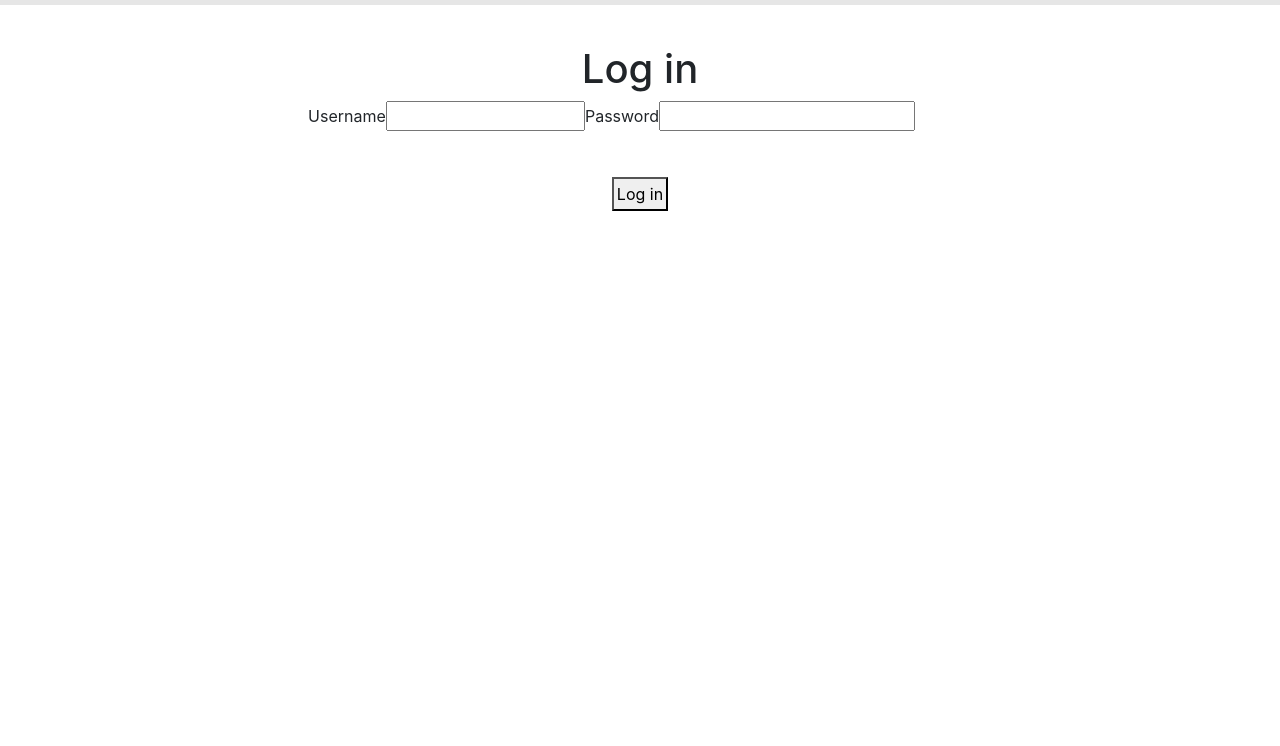
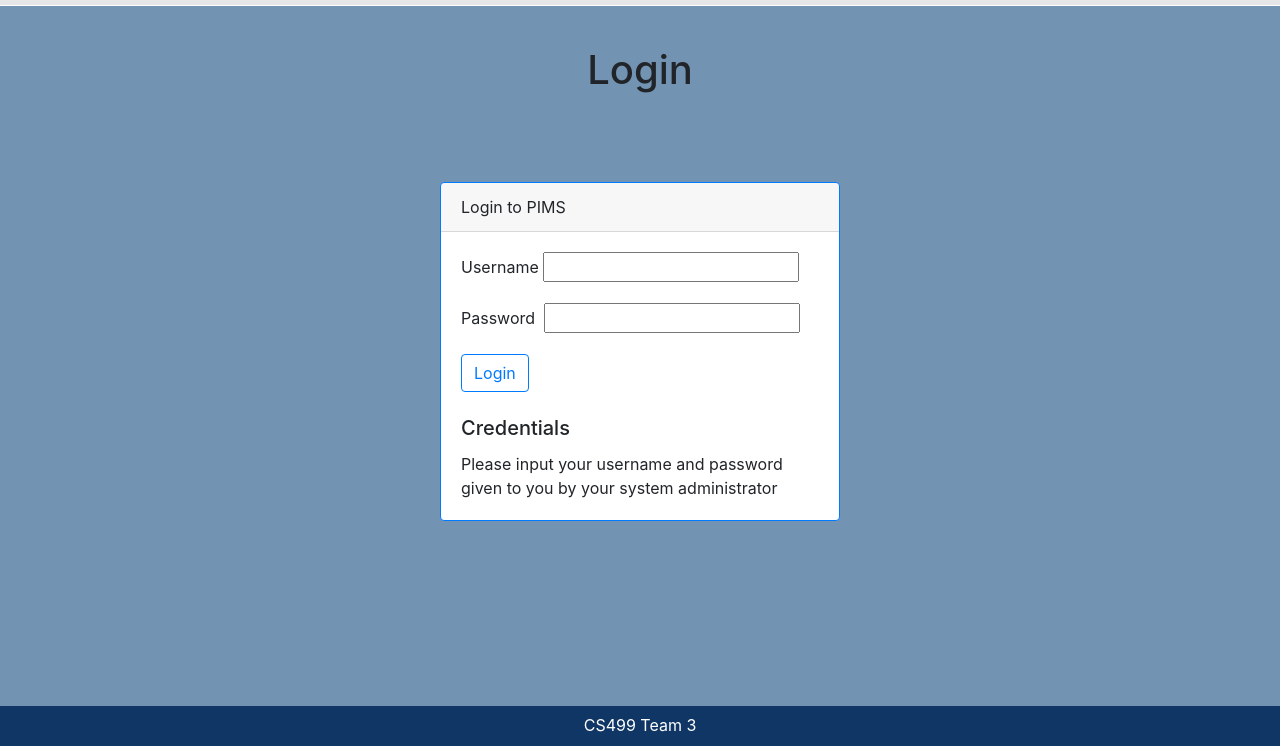
Before and after one commit to Timothy-Hagler/Patient-Info-Management, a React app in the folder patient_information_management/: page / in a window 1280 px wide. Shown: the part 54-800 px from the top of the page. Built offline with nearby package versions, Linux system fonts and the light colour scheme.

Commit message:
Fixed login page sizing

```diff
--- a/patient_information_management/src/components/App/App.css
+++ b/patient_information_management/src/components/App/App.css
@@ -5,3 +5,8 @@
 .navbar{
   background-color: rgb(230, 230, 230);
 }
+
+html, body {
+  height: 100%;
+  width: 100%;
+}
--- a/patient_information_management/src/components/Login/Login.css
+++ b/patient_information_management/src/components/Login/Login.css
@@ -14,19 +14,24 @@ section {
     margin: 40px;
 }
 
-.credentials {
-    margin: auto;
-    display: flex;
-    align-items: center;
-    justify-content: center;
-    position: relative;
+.loginBody {
+  background-color:rgb(115, 147, 179);
+  position:fixed;
+  top: 60.3167px;
 }
 
-.loginbtn {
-    margin-top: 25px;
-    margin-left: auto;
-    margin-right: auto;
-    display: block;
-    padding: 3px;
+.cardthing {
+  position:absolute;
+  left:50%;
+  margin-top:10%;
+}
 
+footer {
+  background-color: rgb(15, 54, 101);
+  color: white;
+  bottom:60.3167px;
+  position:absolute;
+  padding: 7px;
+  text-align: center;
+  height:40.3167px
 }
--- a/patient_information_management/src/components/Login/Login.js
+++ b/patient_information_management/src/components/Login/Login.js
@@ -1,23 +1,68 @@
 import React, { Component } from 'react';
 import './Login.css';
+
+import Button from 'react-bootstrap/Button';
+import Card from 'react-bootstrap/Card';
 
 export default class Login extends Component {
   render() {
     return(
+      <body className='loginBody' >
         <section>
-            <h1>Log in</h1>
-            <div className = "credentials">
+        <h1>Login</h1>
+
+      <div class="container-fluid text-center">
+          <div class="row content">
+
+            <div class="col-sm-8 text-left">
+
+
+              <div className = "credentials">
                 <form className = "loginform">
-                    <label htmlFor = "username"><p>Username</p></label>
-                    <input type = "text" required />
 
-                    <label htmlFor = "password"><p>Password</p></label>
+                    {/*email is used for username to get rid of animation thing*/}
+
+                    {/*<button type = "submit" className = "loginbtn">Log in</button>*/}
+                  <div className = "cardthing">
+                    <Card border="primary" className="LoginCard">
+                      <Card.Header>Login to PIMS</Card.Header>
+                      <Card.Body>
+                      <label className = "username"><p>Username&nbsp;</p></label>
+                    <input type = "email" required/>
+                    <br></br>
+                    <label className = "password"><p>Password&nbsp;&nbsp;</p></label>
                     <input type = "password" required />
+                    <br></br>
+                    <Button variant="outline-primary" className = "loginbutton">Login</Button>{' '}
+                    <br></br>
+                    <br></br>
+                        <Card.Title>Credentials</Card.Title>
+                          <Card.Text>
+                              Please input your username and password given to you by your system administrator
+                          </Card.Text>
 
-                    <button type = "submit" className = "loginbtn">Log in</button>
+                        </Card.Body>
+                      </Card>
+                  </div>
                 </form>
-            </div>
+
+
+              </div>
+
+
+
+              </div>
+
+          </div>
+        </div>
+
         </section>
+        <footer class="container-fluid text-center">
+          <p>CS499 Team 3</p>
+        </footer>
+      </body>
+
+
     )
   }
 }
```
